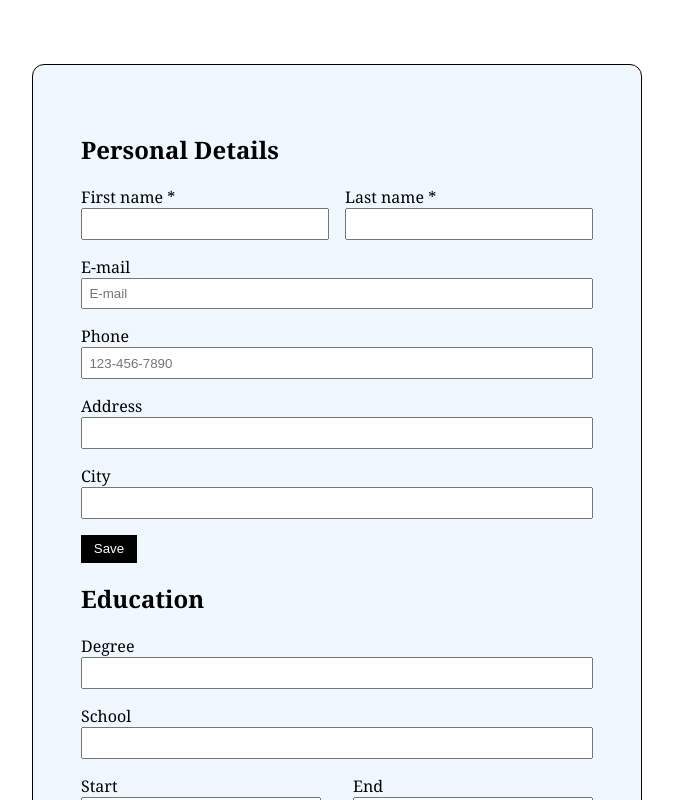
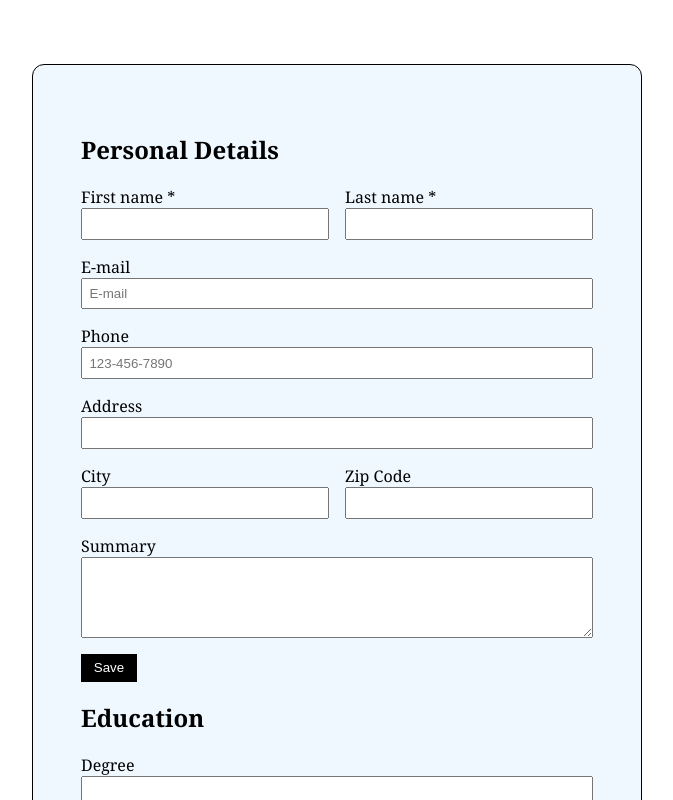
Before and after one commit to R4hul36/odin-cv-application, a React (Vite) app: page / in a window 1280 px wide. Shown: the top 800 px of the page, without its empty margins (303-976 px from the left). Built offline with nearby package versions, Linux system fonts and the light colour scheme.

Commit message:
Added zip code and summary fieldsand added them to the state

```diff
--- a/src/App.jsx
+++ b/src/App.jsx
@@ -13,7 +13,10 @@ const App = () => {
         email: '',
         phoneNumber: '',
         address: '',
-        city: ''
+        city: '',
+        zipCode: '',
+        summary: '',
+
     })
     const [personalEditMode, setPersonalEditMode] = useState(true)
     const handlePersonalInfoChange = (e) => {
--- a/src/components/PersonalInfo.jsx
+++ b/src/components/PersonalInfo.jsx
@@ -2,7 +2,7 @@ import '../styles/personal.css'
 
 const PersonalInfo = ({onEditClick, isEditing, onSubmit, info, inputChange}) => {
 
-  const {firstName, lastName, email, phoneNumber, address, city} = info
+  const {firstName, lastName, email, phoneNumber, address, city, zipCode, summary} = info
   let fullName
   if(firstName && lastName){
     fullName = firstName[0].toUpperCase() + firstName.slice(1) + " " + lastName[0].toUpperCase() + lastName.slice(1)
@@ -17,8 +17,13 @@ const PersonalInfo = ({onEditClick, isEditing, onSubmit, info, inputChange}) =>
         </header>
 
         <div className="personal-details">
-          <p>{phoneNumber} | {email} | {address}{address && city ? "," : ""} {city}</p>
+          <p>{phoneNumber} | {email} | {address}{address && city ? ", " : ""}{city}{city && zipCode ? ", " : ""}{zipCode}</p>
         </div>
+        {summary &&
+          <div className='summary-section'>
+            <h2>Summary</h2>
+          </div>
+        }
       </>
     )
   }
@@ -50,9 +55,19 @@ const PersonalInfo = ({onEditClick, isEditing, onSubmit, info, inputChange}) =>
               <label htmlFor="address">Address</label>
               <input onChange={inputChange} value={address} type="text" placeholder="" id="address" name="address"/>
             </div>
+            <div className="location-group">
+              <div className="field-wrapper">
+                <label htmlFor="city">City</label>
+                <input onChange={inputChange} value={city} type="text" placeholder="" id="city" name="city"/>
+              </div>
+              <div className="field-wrapper">
+                <label htmlFor="zipCode">Zip Code</label>
+                <input onChange={inputChange} value={zipCode} type="text" inputMode="numeric" id="zipCode" name="zipCode" pattern='\d{5}'/>
+              </div>
+            </div>
             <div className="field-wrapper">
-              <label htmlFor="city">City</label>
-              <input onChange={inputChange} value={city} type="text" placeholder="" id="city" name="city"/>
+              <label htmlFor="city">Summary</label>
+              <textarea onChange={inputChange} value={summary} placeholder="" id="summary" name="summary" rows="5" cols="50"></textarea>
             </div>
 
             <button className="submit-btn" type="submit" >Save</button>
--- a/src/styles/personal.css
+++ b/src/styles/personal.css
@@ -23,7 +23,9 @@
     text-align: center;
 }
 
-.full-name {
+.full-name,
+.location-group
+{
     width: 100%;
     display: flex;
     gap: 1rem;
```
